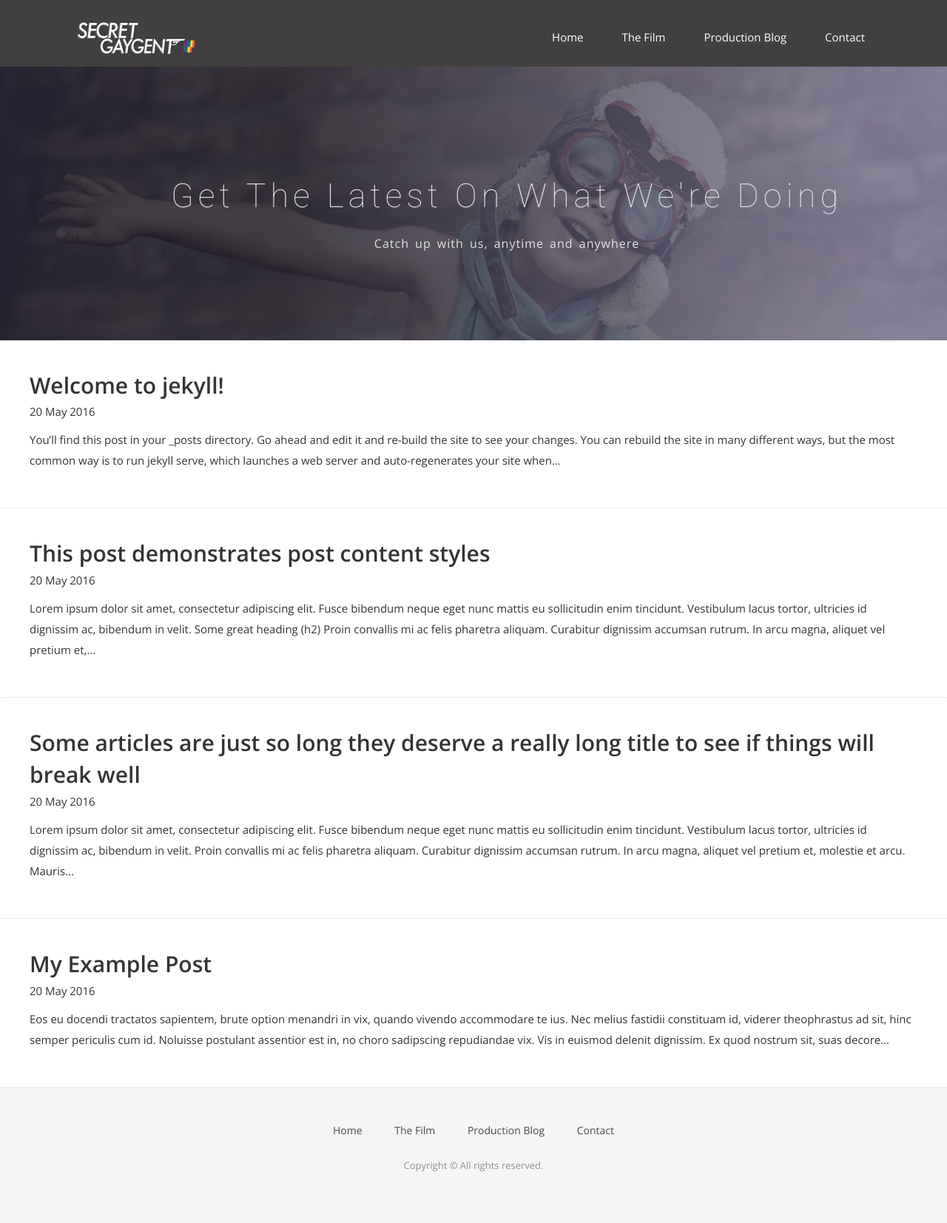
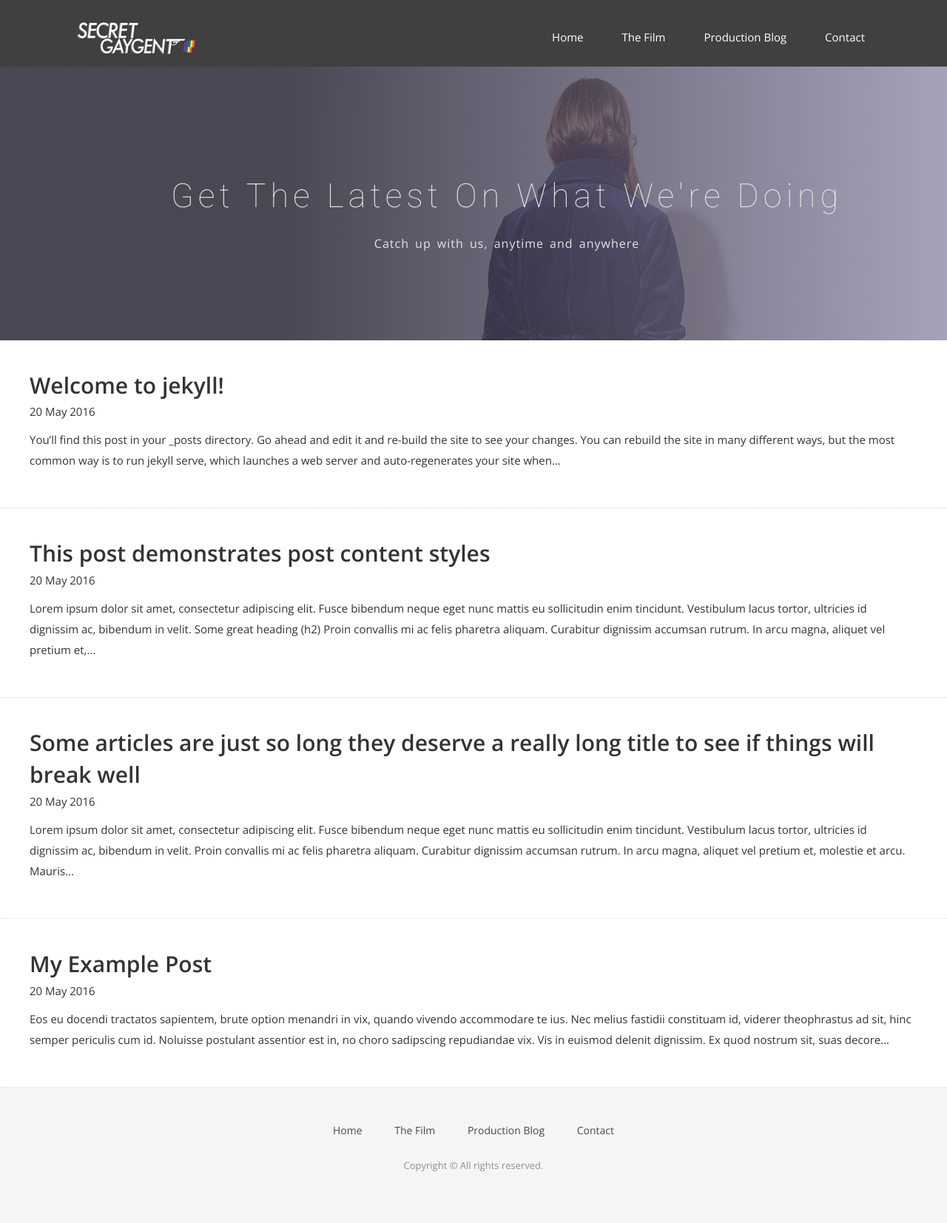
Before and after one commit to jetgirl78/secret, a Jekyll site: the page built from blog.html, in a window 1280 px wide. Shown: the whole page at 74% size. Built offline with Jekyll 4.4.1, drawn with Linux system fonts in a browser that asks for light colours; nearby versions of some CDN libraries; some web fonts are replaced.

Commit message:
Update airspace.css

```diff
--- a/css/airspace.css
+++ b/css/airspace.css
@@ -358,7 +358,7 @@
 	Slider-work Start
 --*/
 #global-header {
-  background: url("../img/slider-bg.jpg") no-repeat;
+  background: url("../img/slider1.jpg") no-repeat;
   background-size: cover;
   padding-top: 150px;
   padding-bottom: 107px;
```
